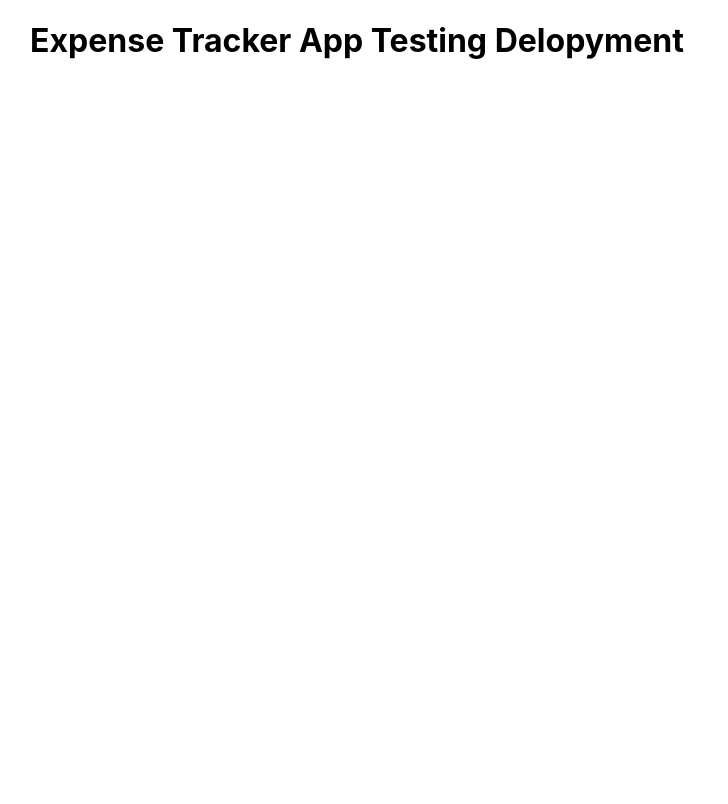
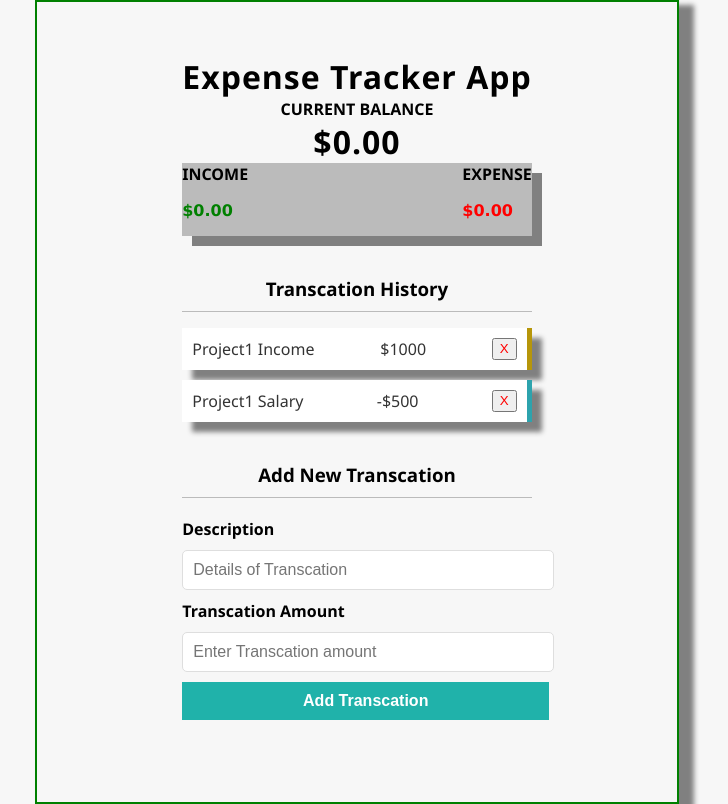
Before and after one commit to mumtazmaqsood/expense_tracker, a React (Create React App) app: page / in a window 1280 px wide. Shown: the whole page, without its empty margins (283-1011 px from the left). Built offline with nearby package versions, Linux system fonts and the light colour scheme.

Commit message:
GUI code written and 5 components developed'

```diff
--- a/src/App.css
+++ b/src/App.css
@@ -1,38 +1,142 @@
-.App {
+
+
+body {
+  background-color: #f7f7f7;
+  font-family: 'Segoe UI', Tahoma, Geneva, Verdana, sans-serif;
+  display: flex;
+  flex-flow: column nowrap;
+  justify-content: center;
+  align-items: center;
+  min-height: 100vh;
+  width: 50%;
+  margin: 0 auto;
+  box-shadow: 10px 10px 5px 5px grey;
+  border: 2px solid green;
+}
+
+h1 {
+  margin: 0;
+  letter-spacing: 1px;
   text-align: center;
 }
 
-.App-logo {
-  height: 40vmin;
-  pointer-events: none;
+h2 {
+  margin:0;
+  letter-spacing: 1px;
+  text-align: center;
 }
 
-@media (prefers-reduced-motion: no-preference) {
-  .App-logo {
-    animation: App-logo-spin infinite 20s linear;
-  }
+h3 {
+  border-bottom: 1px solid #bbb;
+  padding-bottom: 10px;
+  margin: 40px 0 10px;
+  text-align: center;
+}
+h4 {
+  margin: 0;
+  text-transform: uppercase;
+  text-align: center;
+
 }
 
-.App-header {
-  background-color: #282c34;
-  min-height: 100vh;
+.inc-exp-container {
+  background-color: #bbb;
   display: flex;
-  flex-direction: column;
-  align-items: center;
-  justify-content: center;
-  font-size: calc(10px + 2vmin);
-  color: white;
+  justify-content: space-between;
+  box-shadow: 10px 10px grey;
+
 }
 
-.App-link {
-  color: #61dafb;
+p {
+  font-family: 'Lucida Sans', 'Lucida Sans Regular', 'Lucida Grande', 'Lucida Sans Unicode', Geneva, Verdana, sans-serif;
+  font-weight: bold;
 }
 
-@keyframes App-logo-spin {
-  from {
-    transform: rotate(0deg);
-  }
-  to {
-    transform: rotate(360deg);
-  }
+.money_plus {
+  color: green;
+  font-weight: bold;
 }
+
+.money_minus {
+  color: red;
+  font-weight: bold;
+}
+
+
+.list {
+  list-style-type: none;
+  padding: 0;
+  margin-bottom: 40px;
+}
+
+.list li {
+  background-color: #fff;
+  box-shadow: 10px 10px 5px grey;
+  color: #333;
+  display: flex;
+  justify-content: space-between;
+  position: relative;
+  padding: 10px;
+  margin: 10px 0;
+}
+
+.list li.plus {
+  border-right: 5px solid #b6960a;
+}
+
+.list li.plus:hover {
+  border-right: 5px solid #b6960a;
+  background-color: #b6960a;
+  color: #f7f7f7
+}
+
+.list li.minus {
+  border-right: 5px solid #2da3ad;
+}
+
+.list li.minus:hover {
+  border-right: 5px solid #2da3ad;
+  background-color: #2da3ad;
+  color: #f7f7f7
+}
+
+.delete-btn {
+ color: red;
+}
+
+label {
+  display: inline-block;
+  margin: 10px 0;
+  font-weight: bold;
+}
+
+input[type='text'],
+input[type='number'] {
+  border: 1px solid #dedede;
+  border-radius: 5px;
+  display: block;
+  font-size: 16px;
+  padding: 10px;
+  width: 100%;
+
+}
+
+
+.btn {
+  cursor: pointer;
+  background-color: lightseagreen;
+  box-shadow: var(--box-shadow);
+  color: #fff;
+  border: 0;
+  display: block;
+  font-size: 16px;
+  margin: 10px 0 30px;
+  padding: 10px;
+  width: 105%;
+  font-weight: bold;
+}
+
+.btn:focus,
+.delete-btn:focus {
+  outline: 5px;
+}
--- a/src/App.js
+++ b/src/App.js
@@ -1,10 +1,26 @@
 
 import './App.css';
+
+
+//import components
+import { Header} from './components/Header';
+import {Balance} from './components/Balance';
+//import {TranscationHistory} from './components/TranscationHistory'
+//import { AddTranscation } from './components/AddTranscation';
+import { AccountSummary} from './components/AccountSummary';
+import { TranscationHistory } from './components/TranscationHistory';
+import { AddTranscation } from './components/AddTranscation';
 
 function App() {
   return (
     <div className="App">
-      <h1>Expense Tracker App Testing Delopyment</h1>
+      <Header />
+      <div className="container">
+        <Balance />
+        <AccountSummary />
+        <TranscationHistory />
+        <AddTranscation/>
+      </div>
     </div>
   );
 }
--- /dev/null
+++ b/src/components/AccountSummary.js
@@ -0,0 +1,17 @@
+import React from 'react'
+
+export const AccountSummary = () => {
+    return (
+        <div className= "inc-exp-container">
+            <div>
+                <h4>Income</h4>
+                <p className="money_plus">$0.00</p>
+            </div>
+
+            <div>
+                <h4>Expense</h4>
+                <p className="money_minus"> $0.00</p>
+            </div>
+        </div>
+    )
+}
--- /dev/null
+++ b/src/components/AddTranscation.js
@@ -0,0 +1,22 @@
+import React from 'react'
+
+export const AddTranscation = () => {
+    return (
+        <div>
+            <h3>Add New Transcation</h3>
+            <form>
+                <div className="form-control">
+                    <label htmlFor="description">Description</label>
+                    <input type="text" id="description" placeholder="Details of Transcation"/>
+                </div>
+
+                <div className="form-control">
+                    <label htmlFor="transcationamount">Transcation Amount</label>
+                    <input type="number" id="transcationamount" placeholder="Enter Transcation amount" />
+
+                </div>
+                <button className="btn"> Add Transcation</button>
+            </form>
+        </div>
+    )
+}
--- /dev/null
+++ b/src/components/Balance.js
@@ -0,0 +1,11 @@
+
+import React from 'react'
+
+export const Balance = () => {
+    return (
+        <div>
+            <h4>Current Balance</h4>
+            <h1>$0.00</h1>
+        </div>
+    )
+}
--- /dev/null
+++ b/src/components/Header.js
@@ -0,0 +1,10 @@
+
+import React from 'react'
+
+export const Header = () => {
+    return (
+        <h1>
+            Expense Tracker App
+        </h1>
+    )
+}
--- /dev/null
+++ b/src/components/TranscationHistory.js
@@ -0,0 +1,22 @@
+
+import React from 'react'
+
+export const TranscationHistory = () => {
+    return (
+        <div>
+            <h3>Transcation History</h3>
+            <ul className="list">
+                <li className="plus">
+                    Project1 Income
+                    <span>$1000</span>
+                    <button className="delete-btn">X</button>
+                </li>
+                <li className="minus">
+                    Project1 Salary
+                    <span>-$500</span>
+                    <button className="delete-btn">X</button>
+                </li>
+            </ul>
+        </div>
+    )
+}
```
Also changed, not shown: 1 other file (tests, documents, lock files or other folders).
